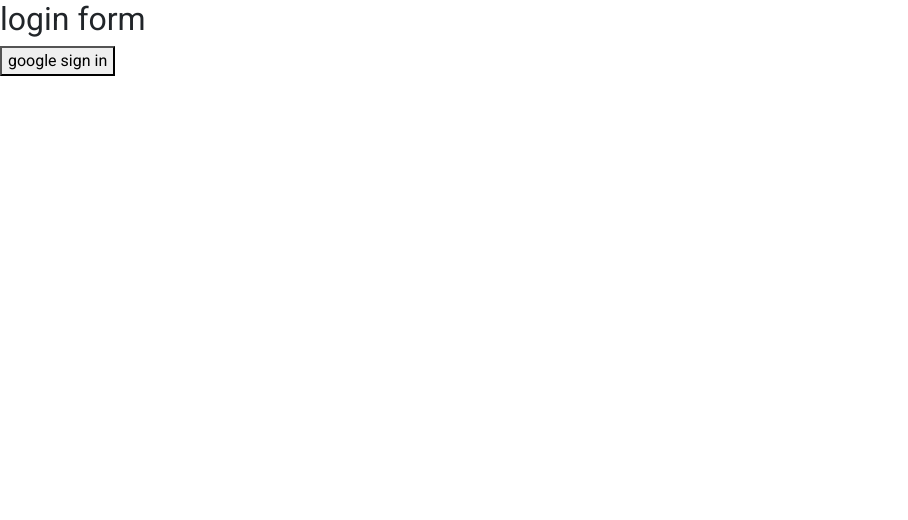
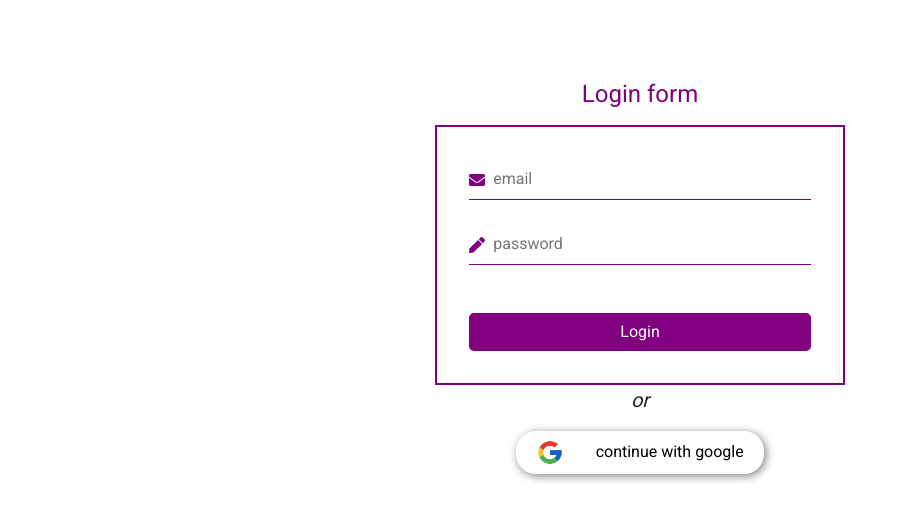
Before and after one commit to MousumiMitu/fashion-finds-client, a React (Create React App) app: page /login in a window 1280 px wide. Shown: the top 520 px of the page, without its empty margins (0-908 px from the left). Built offline with nearby package versions, Linux system fonts and the light colour scheme.

Commit message:
login form design

```diff
--- a/src/Components/AddProducts/AddProducts.css
+++ b/src/Components/AddProducts/AddProducts.css
@@ -1,4 +1,26 @@
 .product-container {
-  margin: 0 200px;
+  margin: 0 100px;
   margin-top: 180px;
 }
+input {
+  width: 20rem;
+  padding: 5px 10px;
+  color: rgb(194, 189, 189);
+  border: none;
+  border: 1px solid rgb(199, 196, 196);
+  margin-bottom: 2.5rem;
+  margin-right: 50px;
+}
+.margin {
+  margin-left: 17rem;
+}
+.submit-btn {
+  width: 8rem;
+  margin-top: -2rem;
+  margin-left: 35rem;
+  color: white;
+  border: none;
+  background-color: rgb(147, 9, 211);
+  border-radius: 10px;
+  padding: 8px 0;
+}
--- a/src/Components/AddProducts/AddProducts.js
+++ b/src/Components/AddProducts/AddProducts.js
@@ -46,14 +46,27 @@ const AddProducts = () => {
       <Admin />
       <div className=" product-container">
         <form onSubmit={handleSubmit(onSubmit)}>
-          <input name="name" defaultValue="new product name" ref={register} />
-          <input name="price" defaultValue="product price" ref={register} />
+          <label htmlFor="name" className="pb-2">
+            Product name
+          </label>
+          <label htmlFor="price" className="margin">
+            Add price
+          </label>
+          <br />
+          <input
+            name="name"
+            // defaultValue="new product name"
+
+            ref={register}
+          />
+
+          <input name="price" ref={register} />
           <br />
           <input name="image" type="file" onChange={handleImageUpload} />
 
           {errors.exampleRequired && <span>This field is required</span>}
-
-          <input type="submit" />
+          <br />
+          <input className="submit-btn" type="submit" />
         </form>
       </div>
     </div>
--- a/src/Components/Login/Login.css
+++ b/src/Components/Login/Login.css
@@ -0,0 +1,46 @@
+.login-section {
+  width: 40%;
+  margin: 5rem auto;
+}
+.login-input {
+  outline: none;
+  width: 100%;
+  margin-bottom: 1.5rem;
+  border: none;
+  border-bottom: 1px solid purple;
+  padding: 0.5rem 1.5rem;
+}
+.form-section {
+  position: relative;
+  width: 80%;
+  margin: 0 auto;
+  padding: 2rem;
+  border: 2px solid purple;
+}
+.icon-style {
+  position: absolute;
+  margin-top: 0.8rem;
+  color: purple;
+}
+.login-btn {
+  outline: none;
+  border: none;
+  width: 100%;
+  padding: 7px;
+  color: white;
+  background-color: purple;
+  border-radius: 5px;
+  margin-top: 1.5rem;
+}
+.google-sign-btn {
+  outline: none;
+  border: none;
+  padding: 8px 10px;
+  background-color: white;
+  border-radius: 20px;
+  box-shadow: 2px 2px 10px gray;
+}
+.google-sign-btn img {
+  width: 12%;
+  margin-right: 2rem;
+}
--- a/src/Components/Login/Login.js
+++ b/src/Components/Login/Login.js
@@ -4,6 +4,10 @@ import "firebase/auth";
 import firebaseConfig from "./firebase.config";
 import { UserContext } from "../../App";
 import { useHistory, useLocation } from "react-router";
+import { FontAwesomeIcon } from "@fortawesome/react-fontawesome";
+import { faEnvelope, faPen } from "@fortawesome/free-solid-svg-icons";
+import icon from "../../images/logo.png";
+import "./Login.css";
 
 const Login = () => {
   const [loggedInUser, setLoggedInUser] = useContext(UserContext);
@@ -37,9 +41,30 @@ const Login = () => {
       });
   };
   return (
-    <div>
-      <h2>login form</h2>
-      <button onClick={handleGoogleSignIn}>google sign in</button>
+    <div className="login-section text-center">
+      <h4 className="text-center mb-3" style={{ color: "purple" }}>
+        Login form
+      </h4>
+      <div className="form-section">
+        <form action="">
+          <FontAwesomeIcon className="icon-style" icon={faEnvelope} />
+          <input className="login-input" type="text" placeholder="email" />
+          <br />
+          <FontAwesomeIcon className="icon-style" icon={faPen} />
+          <input
+            className="login-input"
+            type="password"
+            placeholder="password"
+          />
+          <br />
+          <button className="login-btn">Login</button>
+        </form>
+      </div>
+      <p className="text-center fst-italic fs-5">or</p>
+      <button className="google-sign-btn " onClick={handleGoogleSignIn}>
+        <img src={icon} alt="" />
+        continue with google
+      </button>
     </div>
   );
 };
```
Also changed, not shown: src/images/logo.png (added).
